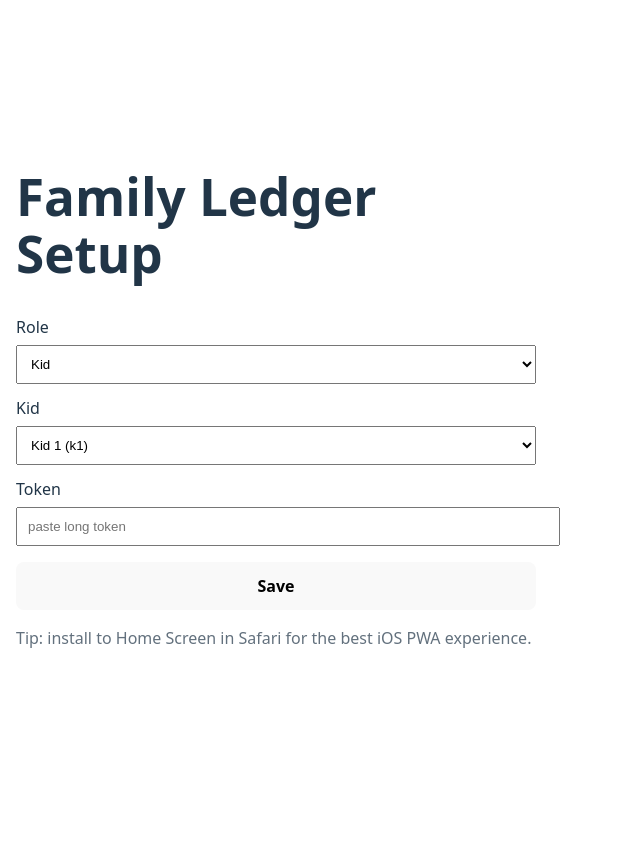
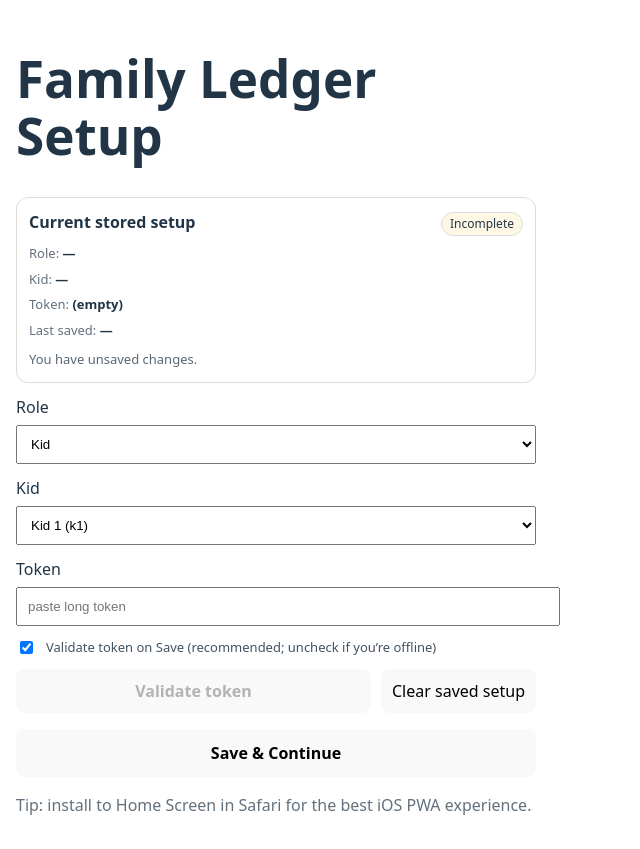
Before and after one commit to cvanvlack/kid_chore_app, a React (Vite) app: page /#/setup in a window 1280 px wide. Shown: the whole page, without its empty margins (0-640 px from the left). Before the commit the page ends 800 px from the top, so only its background shows below. Built offline with nearby package versions, Linux system fonts and the light colour scheme.

Commit message:
Updated feedback for setup

```diff
--- a/src/App.tsx
+++ b/src/App.tsx
@@ -3,10 +3,6 @@ import { getRole, getToken } from './storage'
 import SetupPage from './pages/SetupPage'
 import KidPage from './pages/KidPage'
 import ParentPage from './pages/ParentPage'
-
-function requireSetup() {
-  return !!getToken() && !!getRole()
-}
 
 export default function App() {
   return (
@@ -14,19 +10,40 @@ export default function App() {
       <Route path="/setup" element={<SetupPage />} />
       <Route
         path="/kid"
-        element={requireSetup() ? <KidPage /> : <Navigate to="/setup" replace />}
+        element={
+          <RequireSetup>
+            <KidPage />
+          </RequireSetup>
+        }
       />
       <Route
         path="/parent"
-        element={requireSetup() ? <ParentPage /> : <Navigate to="/setup" replace />}
+        element={
+          <RequireSetup>
+            <ParentPage />
+          </RequireSetup>
+        }
       />
       <Route
         path="/"
-        element={requireSetup() ? <RoleRedirect /> : <Navigate to="/setup" replace />}
+        element={
+          <RequireSetup>
+            <RoleRedirect />
+          </RequireSetup>
+        }
       />
       <Route path="*" element={<Navigate to="/" replace />} />
     </Routes>
   )
+}
+
+function RequireSetup({ children }: { children: React.ReactNode }) {
+  // IMPORTANT: this must run during route render, not at App() render time.
+  // localStorage changes won't re-render App, but they will be reflected here
+  // as soon as the user navigates to a guarded route.
+  const ok = !!getToken() && !!getRole()
+  if (!ok) return <Navigate to="/setup" replace />
+  return <>{children}</>
 }
 
 function RoleRedirect() {
--- a/src/pages/KidPage.tsx
+++ b/src/pages/KidPage.tsx
@@ -1,6 +1,6 @@
 import { useEffect, useMemo, useState } from 'react'
 import { useNavigate } from 'react-router-dom'
-import { apiSubmit, apiSummary, RequestRow } from '../api'
+import { apiSubmit, apiSummary, type RequestRow } from '../api'
 import { CONFIG } from '../config'
 import { clearAll, getKidId, getToken } from '../storage'
 
--- a/src/pages/ParentPage.tsx
+++ b/src/pages/ParentPage.tsx
@@ -1,6 +1,6 @@
 import { useEffect, useMemo, useState } from 'react'
 import { useNavigate } from 'react-router-dom'
-import { apiReview, apiSummary, RequestRow } from '../api'
+import { apiReview, apiSummary, type RequestRow } from '../api'
 import { CONFIG } from '../config'
 import { clearAll, getToken } from '../storage'
 
--- a/src/pages/SetupPage.tsx
+++ b/src/pages/SetupPage.tsx
@@ -1,33 +1,201 @@
-import { useMemo, useState } from 'react'
+import { useMemo, useRef, useState } from 'react'
 import { useNavigate } from 'react-router-dom'
+import { apiSummary } from '../api'
 import { CONFIG } from '../config'
-import { clearAll, getKidId, getRole, getToken, setKidId, setRole, setToken } from '../storage'
+import {
+  clearAll,
+  getKidId,
+  getRole,
+  getSetupUpdatedAt,
+  getToken,
+  setKidId,
+  setRole,
+  setSetupUpdatedAt,
+  setToken,
+} from '../storage'
+
+function maskToken(raw: string) {
+  const t = (raw ?? '').trim()
+  if (!t) return '(empty)'
+  if (t.length <= 8) return `${'•'.repeat(t.length)} (${t.length} chars)`
+  return `${t.slice(0, 4)}…${t.slice(-4)} (${t.length} chars)`
+}
+
+function formatMaybeDate(iso: string | null) {
+  if (!iso) return '—'
+  const d = new Date(iso)
+  if (!isFinite(d.getTime())) return iso
+  return d.toLocaleString()
+}
 
 export default function SetupPage() {
   const nav = useNavigate()
   const [token, setTokenState] = useState(getToken())
   const [role, setRoleState] = useState<'kid' | 'parent'>(getRole() ?? 'kid')
   const [kidId, setKidIdState] = useState(getKidId() || CONFIG.KIDS[0]?.id || 'k1')
+  const [error, setError] = useState('')
+  const [success, setSuccess] = useState('')
+  const [status, setStatus] = useState('')
+  const [saving, setSaving] = useState(false)
+  const [validating, setValidating] = useState(false)
+  const [validateBeforeSave, setValidateBeforeSave] = useState(true)
+
+  const [stored, setStored] = useState(() => ({
+    token: getToken(),
+    role: getRole(),
+    kidId: getKidId(),
+    updatedAt: getSetupUpdatedAt(),
+  }))
+
+  const slowTimer = useRef<number | null>(null)
 
   const kidOptions = useMemo(() => CONFIG.KIDS, [])
 
-  function save() {
-    clearAll()
-    setToken(token)
-    setRole(role)
-    if (role === 'kid') setKidId(kidId)
-    nav(role === 'kid' ? '/kid' : '/parent')
+  const currentToken = token.trim()
+  const isSetupComplete = !!stored.token.trim() && !!stored.role
+  const hasUnsavedChanges =
+    currentToken !== stored.token.trim() ||
+    role !== (stored.role ?? 'kid') ||
+    (role === 'kid' ? kidId !== (stored.kidId || '') : stored.kidId !== '')
+
+  async function validateToken() {
+    setError('')
+    setSuccess('')
+    setStatus('')
+    if (!currentToken) {
+      setError('Please enter a token')
+      return false
+    }
+
+    setValidating(true)
+    setStatus('Validating token…')
+
+    // If validation takes a while, make that explicit (feels better on mobile).
+    if (slowTimer.current) window.clearTimeout(slowTimer.current)
+    slowTimer.current = window.setTimeout(() => {
+      setStatus('Still validating… (network may be slow)')
+    }, 2500)
+
+    try {
+      const s = await apiSummary({
+        token: currentToken,
+        kid_id: role === 'kid' ? kidId : undefined,
+        limit: 1,
+      })
+
+      if (!s.ok) {
+        setError(s.error || 'Token validation failed')
+        setStatus('')
+        return false
+      }
+
+      setSuccess('Token looks valid.')
+      setStatus('')
+      return true
+    } catch (e: any) {
+      setError(`Could not validate (network error): ${String(e?.message || e)}`)
+      setStatus('')
+      return false
+    } finally {
+      if (slowTimer.current) window.clearTimeout(slowTimer.current)
+      slowTimer.current = null
+      setValidating(false)
+    }
+  }
+
+  async function save() {
+    if (saving) return
+    setError('')
+    setSuccess('')
+    setStatus('')
+
+    if (!currentToken) {
+      setError('Please enter a token')
+      return
+    }
+
+    setSaving(true)
+    setStatus(validateBeforeSave ? 'Saving… (validating token first)' : 'Saving…')
+
+    try {
+      if (validateBeforeSave) {
+        const ok = await validateToken()
+        if (!ok) {
+          setStatus('Save cancelled (token not validated). You can uncheck validation and try again.')
+          return
+        }
+      }
+
+      clearAll()
+      setToken(currentToken)
+      setRole(role)
+      if (role === 'kid') setKidId(kidId)
+
+      const now = new Date().toISOString()
+      setSetupUpdatedAt(now)
+      setStored({
+        token: currentToken,
+        role,
+        kidId: role === 'kid' ? kidId : '',
+        updatedAt: now,
+      })
+
+      setSuccess(`Saved. Redirecting to ${role === 'kid' ? 'Kid' : 'Parent'}…`)
+      setStatus('')
+      nav(role === 'kid' ? '/kid' : '/parent')
+    } finally {
+      setSaving(false)
+    }
   }
 
   return (
     <div style={{ maxWidth: 520, margin: '0 auto', padding: 16, fontFamily: 'system-ui' }}>
       <h1>Family Ledger Setup</h1>
 
+      <section style={{ marginTop: 12, padding: 12, border: '1px solid #ddd', borderRadius: 12 }}>
+        <div style={{ display: 'flex', justifyContent: 'space-between', alignItems: 'baseline', gap: 12 }}>
+          <b>Current stored setup</b>
+          <span
+            style={{
+              fontSize: 12,
+              padding: '2px 8px',
+              borderRadius: 999,
+              border: '1px solid #ddd',
+              background: isSetupComplete ? '#e9fff1' : '#fff7e6',
+            }}
+          >
+            {isSetupComplete ? 'Ready' : 'Incomplete'}
+          </span>
+        </div>
+        <div style={{ marginTop: 8, display: 'grid', gap: 6, fontSize: 13 }}>
+          <div>
+            <span style={{ opacity: 0.7 }}>Role:</span> <b>{stored.role ?? '—'}</b>
+          </div>
+          <div>
+            <span style={{ opacity: 0.7 }}>Kid:</span> <b>{stored.kidId || '—'}</b>
+          </div>
+          <div>
+            <span style={{ opacity: 0.7 }}>Token:</span> <b>{maskToken(stored.token)}</b>
+          </div>
+          <div>
+            <span style={{ opacity: 0.7 }}>Last saved:</span> <b>{formatMaybeDate(stored.updatedAt)}</b>
+          </div>
+          <div style={{ marginTop: 4, opacity: 0.75 }}>
+            {hasUnsavedChanges ? 'You have unsaved changes.' : 'No unsaved changes.'}
+          </div>
+        </div>
+      </section>
+
       <label style={{ display: 'block', marginTop: 12 }}>
         Role
         <select
           value={role}
-          onChange={(e) => setRoleState(e.target.value as any)}
+          onChange={(e) => {
+            setRoleState(e.target.value as 'kid' | 'parent')
+            setError('')
+            setSuccess('')
+            setStatus('')
+          }}
           style={{ display: 'block', width: '100%', padding: 10, marginTop: 6 }}
         >
           <option value="kid">Kid</option>
@@ -40,7 +208,12 @@ export default function SetupPage() {
           Kid
           <select
             value={kidId}
-            onChange={(e) => setKidIdState(e.target.value)}
+            onChange={(e) => {
+              setKidIdState(e.target.value)
+              setError('')
+              setSuccess('')
+              setStatus('')
+            }}
             style={{ display: 'block', width: '100%', padding: 10, marginTop: 6 }}
           >
             {kidOptions.map((k) => (
@@ -56,7 +229,12 @@ export default function SetupPage() {
         Token
         <input
           value={token}
-          onChange={(e) => setTokenState(e.target.value)}
+          onChange={(e) => {
+            setTokenState(e.target.value)
+            setError('')
+            setSuccess('')
+            setStatus('')
+          }}
           placeholder="paste long token"
           autoCapitalize="none"
           autoCorrect="off"
@@ -65,11 +243,67 @@ export default function SetupPage() {
         />
       </label>
 
+      <label style={{ display: 'flex', gap: 10, alignItems: 'center', marginTop: 12, userSelect: 'none' }}>
+        <input
+          type="checkbox"
+          checked={validateBeforeSave}
+          onChange={(e) => setValidateBeforeSave(e.target.checked)}
+        />
+        <span style={{ fontSize: 13, opacity: 0.85 }}>
+          Validate token on Save (recommended; uncheck if you’re offline)
+        </span>
+      </label>
+
+      <div style={{ display: 'flex', gap: 10, marginTop: 12 }}>
+        <button
+          onClick={validateToken}
+          disabled={saving || validating || !currentToken}
+          style={{ padding: 10, fontWeight: 600, flex: 1 }}
+        >
+          {validating ? 'Validating…' : 'Validate token'}
+        </button>
+        <button
+          onClick={() => {
+            clearAll()
+            setStored({ token: '', role: null, kidId: '', updatedAt: null })
+            setTokenState('')
+            setRoleState('kid')
+            setKidIdState(CONFIG.KIDS[0]?.id || 'k1')
+            setError('')
+            setSuccess('Cleared saved setup.')
+            setStatus('')
+          }}
+          disabled={saving || validating}
+          style={{ padding: 10 }}
+        >
+          Clear saved setup
+        </button>
+      </div>
+
+      {status && (
+        <div style={{ marginTop: 10, padding: 10, borderRadius: 8, background: '#f3f6ff', color: '#123' }}>
+          {status}
+        </div>
+      )}
+
+      {success && (
+        <div style={{ marginTop: 10, padding: 10, borderRadius: 8, background: '#e9fff1', color: '#103' }}>
+          {success}
+        </div>
+      )}
+
+      {error && (
+        <div style={{ color: 'crimson', marginTop: 8, padding: 8, background: '#ffe6e6', borderRadius: 4 }}>
+          {error}
+        </div>
+      )}
+
       <button
         onClick={save}
-        style={{ marginTop: 16, padding: 12, width: '100%', fontWeight: 600 }}
+        disabled={saving || validating}
+        style={{ marginTop: 16, padding: 12, width: '100%', fontWeight: 700, opacity: saving || validating ? 0.7 : 1 }}
       >
-        Save
+        {saving ? 'Saving…' : validating ? 'Validating…' : 'Save & Continue'}
       </button>
 
       <p style={{ opacity: 0.7, marginTop: 16 }}>
--- a/src/storage.ts
+++ b/src/storage.ts
@@ -2,6 +2,7 @@ const KEY = {
   token: 'ledger_token',
   role: 'ledger_role',
   kidId: 'ledger_kid_id',
+  setupUpdatedAt: 'ledger_setup_updated_at',
 } as const
 
 export function getToken() {
@@ -25,8 +26,16 @@ export function setKidId(v: string) {
   localStorage.setItem(KEY.kidId, v)
 }
 
+export function getSetupUpdatedAt() {
+  return localStorage.getItem(KEY.setupUpdatedAt)
+}
+export function setSetupUpdatedAt(v: string) {
+  localStorage.setItem(KEY.setupUpdatedAt, v)
+}
+
 export function clearAll() {
   localStorage.removeItem(KEY.token)
   localStorage.removeItem(KEY.role)
   localStorage.removeItem(KEY.kidId)
+  localStorage.removeItem(KEY.setupUpdatedAt)
 }
```
